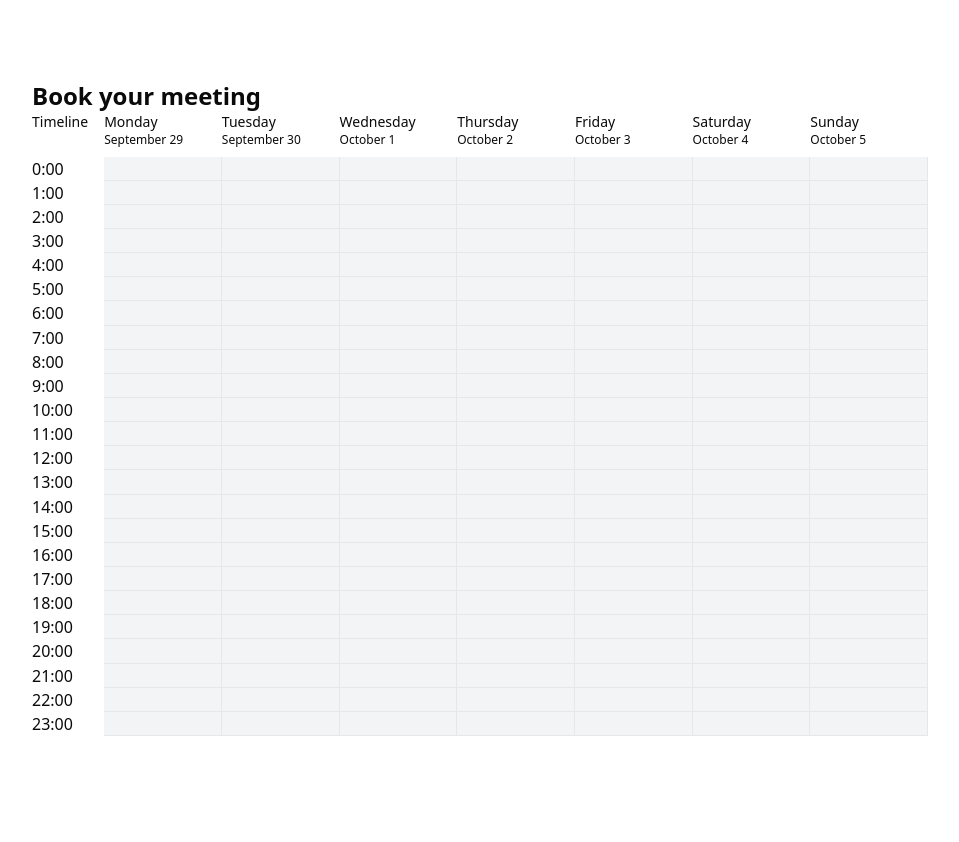
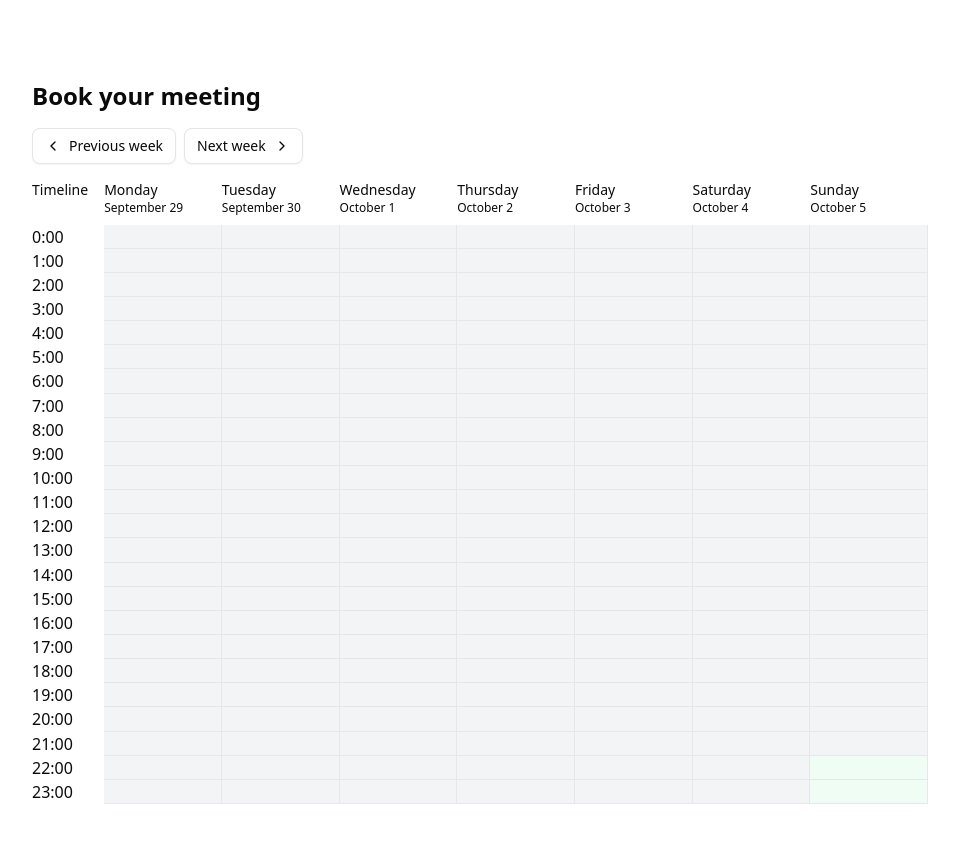
Before and after one commit to nesvoboda/calendar-demo, a React app in the folder frontend/: page / in a window 1280 px wide. Shown: the top 842 px of the page, without its empty margins (160-1119 px from the left). Before the commit the page ends 816 px from the top, so only its background shows below. Built offline with nearby package versions, Linux system fonts and the light colour scheme; the HTML template or start-up script is replaced by a standard one.

Commit message:
Indicate bookable hours

```diff
--- a/frontend/src/App.tsx
+++ b/frontend/src/App.tsx
@@ -3,7 +3,6 @@ import { Calendar } from "./components/calendar";
 function App() {
   return (
     <div className="min-h-svh flex flex-col max-w-4xl w-full mx-auto py-20">
-      <h1 className="text-2xl font-bold">Book your meeting</h1>
       <Calendar />
     </div>
   );
--- a/frontend/src/components/calendar.tsx
+++ b/frontend/src/components/calendar.tsx
@@ -1,12 +1,42 @@
 import { useMemo, useState } from "react";
-import { startOfWeek, endOfWeek, eachDayOfInterval, format } from "date-fns";
+import {
+  startOfWeek,
+  endOfWeek,
+  eachDayOfInterval,
+  format,
+  subWeeks,
+  addWeeks,
+  addHours,
+  isAfter,
+} from "date-fns";
+import { Button } from "./ui/button";
+import { ChevronLeft, ChevronRight } from "lucide-react";
+import { cn } from "@/lib/utils";
+import clsx from "clsx";
 
 export function Calendar() {
   const [selectedDate, setSelectedDate] = useState(new Date());
   return (
-    <div className="flex-1 flex flex-row gap-4 h-full">
-      <Timeline />
-      <Week selectedDate={selectedDate} />
+    <div className="flex flex-col h-full flex-1 gap-4">
+      <h1 className="text-2xl font-bold">Book your meeting</h1>
+      <div className="flex flex-row gap-2">
+        <Button
+          variant="outline"
+          onClick={() => setSelectedDate(subWeeks(selectedDate, 1))}
+        >
+          <ChevronLeft /> Previous week
+        </Button>
+        <Button
+          variant="outline"
+          onClick={() => setSelectedDate(addWeeks(selectedDate, 1))}
+        >
+          Next week <ChevronRight />
+        </Button>
+      </div>
+      <div className="flex-1 flex flex-row gap-4 h-full">
+        <Timeline />
+        <Week selectedDate={selectedDate} />
+      </div>
     </div>
   );
 }
@@ -57,7 +87,7 @@ export function Day({ date }: { date: Date }) {
 
         <div className="flex flex-col h-full">
           {Array.from({ length: 24 }).map((_, index) => (
-            <Hour key={index} date={new Date(date.setHours(index, 0, 0, 0))} />
+            <Hour key={index} startOfHour={addHours(date, index)} />
           ))}
         </div>
       </div>
@@ -65,8 +95,14 @@ export function Day({ date }: { date: Date }) {
   );
 }
 
-export function Hour({ date }: { date: Date }) {
+export function Hour({ startOfHour }: { startOfHour: Date }) {
+  const bookable = isAfter(startOfHour, new Date());
   return (
-    <div className="flex-1 bg-gray-100 border-b border-r border-gray-200"></div>
+    <div
+      className={clsx(
+        "flex-1 bg-gray-100 border-b border-r border-gray-200",
+        bookable && "bg-green-50"
+      )}
+    ></div>
   );
 }
```
